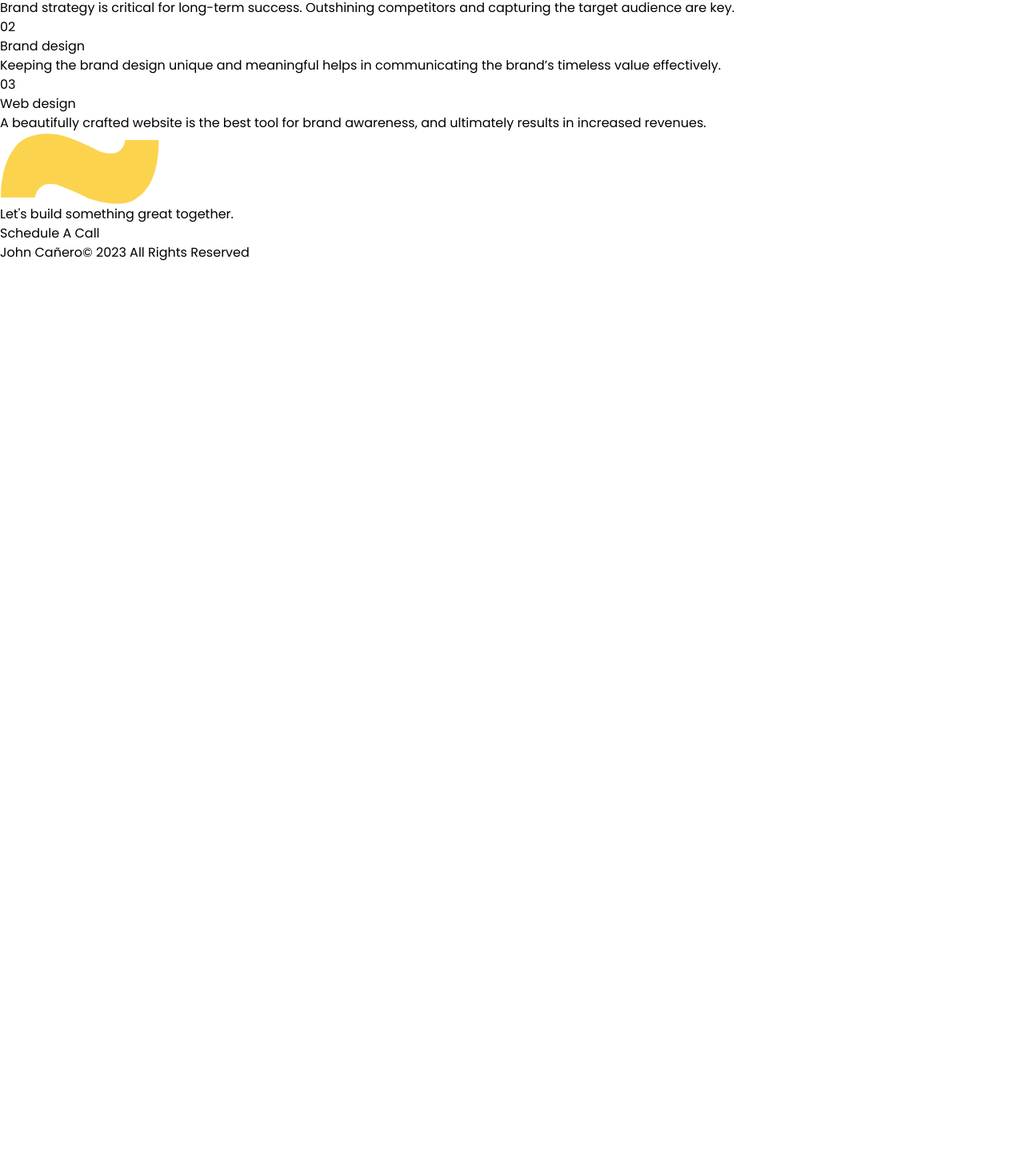
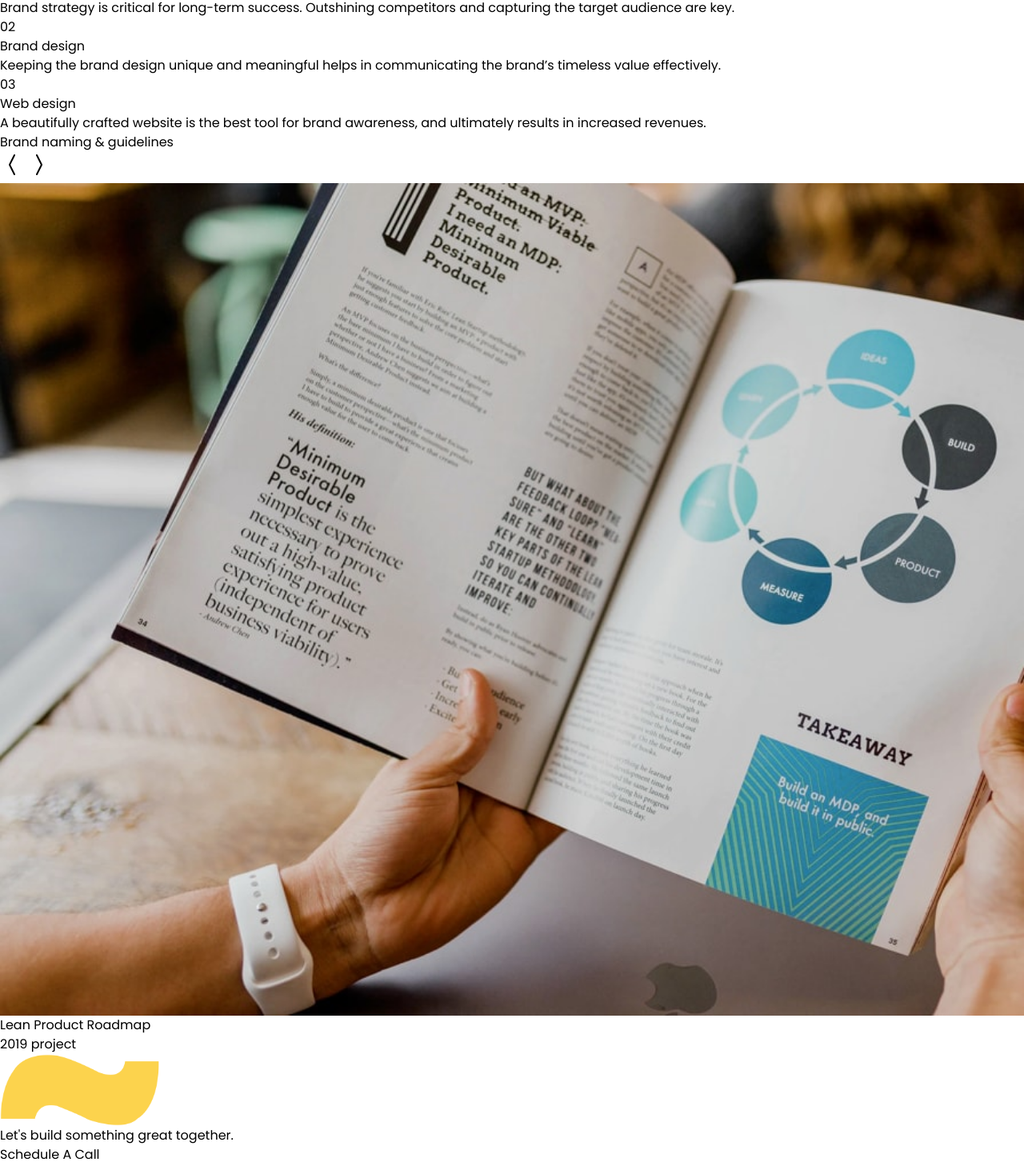
Before and after one commit to johncanero/likha-design-agency, a Next.js app: page / in a window 1280 px wide. Shown: the part 9342-10800 px from the top of the page at 80% size. Before the commit the page ends 9670 px from the top, so only its background shows below. Built offline with nearby package versions, Linux system fonts and the light colour scheme.

Commit message:
Add Carousel for Desktio Section Content

```diff
--- a/app/globals.css
+++ b/app/globals.css
@@ -2,6 +2,7 @@
 @tailwind components;
 @tailwind utilities;
 
+/* Navbar */
 /* Desktop */
 @media (min-width: 1024px) {
   nav {
@@ -21,7 +22,7 @@
 }
 
 /* Tablet */
-  @media (min-width: 768px) and (max-device-width: 1023px)  {
+@media (min-width: 768px) and (max-device-width: 1023px) {
   nav {
     background-image: -webkit-gradient(
       linear,
@@ -37,3 +38,6 @@
     background-image: linear-gradient(to right, #fffbeb 34%, #fcd34d 34%);
   }
 }
+
+
+/* Slider */
--- a/app/page.tsx
+++ b/app/page.tsx
@@ -2,8 +2,9 @@
 import Hero from '@/components/Hero'
 import StrategicSection from '@/components/StrategicSection'
 import ApproachSection from '@/components/ApproachSection'
-import Image from "next/image"
-import Link from "next/link"
+import Slider from '@/components/Slider'
+// import Image from "next/image"
+// import Link from "next/link"
 
 export default function Home() {
   return (
@@ -11,7 +12,7 @@ export default function Home() {
       <Hero />
       <StrategicSection />
       <ApproachSection />
-      {/* Brand identity & web design: slider section */}
+      <Slider />
     </div>
   )
 }
--- /dev/null
+++ b/components/Slider.tsx
@@ -0,0 +1,132 @@
+'use client'
+import React, { useState } from 'react'
+import Image from 'next/image';
+// Slider Files
+import IconArrowNext from "public/images/desktop/icon-arrow-next.svg";
+// Desktop
+import ImageSlide1 from "public/images/desktop/image-slide-1.jpg";
+import ImageSlide2 from "public/images/desktop/image-slide-2.jpg";
+import ImageSlide3 from "public/images/desktop/image-slide-3.jpg";
+// Icons
+import { BsChevronCompactLeft } from '@react-icons/all-files/bs/BsChevronCompactLeft';
+import { BsChevronCompactRight } from '@react-icons/all-files/bs/BsChevronCompactRight'
+
+// Desktop
+const carouselItems = [
+    {
+        title: "Brand naming & guidelines",
+        image: {
+            src: ImageSlide1,
+            title: "Lean Product Roadmap",
+            subtitle: "2019 project",
+        },
+    },
+    {
+        title: "Brand identity & merchandise",
+        image: {
+            src: ImageSlide2,
+            title: "New Majestic Hotel",
+            subtitle: "2018 project",
+        },
+    },
+    {
+        title: "Brand identity & web design",
+        image: {
+            src: ImageSlide3,
+            title: "Crypto Dashboard",
+            subtitle: "2016 project",
+        },
+    },
+];
+
+
+function Slider() {
+
+    const [selectedIndex, setSelectedIndex] = useState<number>(0);
+
+    const selectImage = (offset: number) => {
+        let newIndex = selectedIndex + offset;
+        if (newIndex < 0) {
+            newIndex = carouselItems.length - 1;
+        } else if (newIndex >= carouselItems.length) {
+            newIndex = 0;
+        }
+
+        setSelectedIndex(newIndex);
+    };
+
+
+    return (
+        <section>
+            <div className='flex md:justify-center '>
+                {/* First Column */}
+                <div className='relative w-full bg-stone-800'>
+                    <div>
+                        {/* carouseItems title */}
+                        <div className='relative text-3xl font-bold leading-10 text-white md:text-4xl lg:text-6xl lg:max-w-xl lg:-right-60 lg:mt-60'>
+                            {carouselItems[selectedIndex].title}
+                        </div>
+
+                        {/* Icon Arrows */}
+                        <div className='mt-2'>
+                            {/* Icon Arrow Previous */}
+                            <button
+                                type="button"
+                                className=""
+                                onClick={() => selectImage(-1)}
+                            >
+                                {/* Left Arrpw */}
+                                <div className='absolute p-2 text-2xl text-white rounded-full cursor-pointer lg:ml-60 group-hover:block bg-black/20'>
+                                    <BsChevronCompactLeft size={32} className='text-amber-300' />
+                                </div>
+                            </button>
+
+                            {/* Icon Arrow Next */}
+                            <button
+                                type="button"
+                                className=""
+                                onClick={() => selectImage(1)}
+                            >
+                                {/* Right Arrow */}
+                                <div className='absolute p-2 text-2xl text-white rounded-full cursor-pointer group-hover:block lg:ml-80 bg-black/20'>
+                                    <BsChevronCompactRight size={32} className='text-amber-300' />
+                                </div>
+                            </button>
+                        </div>
+                    </div>
+                </div>
+
+
+
+
+                <div>
+                    {/* Carousel Image */}
+                    <Image
+                        src={carouselItems[selectedIndex].image.src}
+                        alt="carouselItems"
+                        width={1600}
+                        height={1600}
+                        className=""
+                        id="carousel-content-img"
+                    />
+
+                    {/* Carouse Title and Sub-Title */}
+                    <article className='relative text-white lg:flex lg:justify-end'>
+                        <div className='absolute lg:-top-20 lg:text-lg lg:mr-8 drop-shadow-xl'>
+                            <h1 className="font-semibold" id="carousel-content-title">
+                                {carouselItems[selectedIndex].image.title}
+                            </h1>
+                            <p
+                                id="carousel-content-subtitle"
+                            >
+                                {carouselItems[selectedIndex].image.subtitle}
+                            </p>
+                        </div>
+                    </article>
+                </div>
+            </div>
+        </section>
+    )
+}
+
+export default Slider
--- a/tsconfig.json
+++ b/tsconfig.json
@@ -23,6 +23,6 @@
       "@/*": ["./*"]
     }
   },
-  "include": ["next-env.d.ts", "**/*.ts", "**/*.tsx", ".next/types/**/*.ts"],
+  "include": ["next-env.d.ts", "**/*.ts", "**/*.tsx", ".next/types/**/*.ts", "components/Slider.js", "components/SliderSection.js"],
   "exclude": ["node_modules"]
 }
```
Also changed, not shown: components/Hero.tsx (+2 -2 lines), components/StrategicSection.tsx (+2 -2 lines), 1 other file (tests, documents, lock files or other folders). Lines whose indentation alone changed are shown as unchanged.
